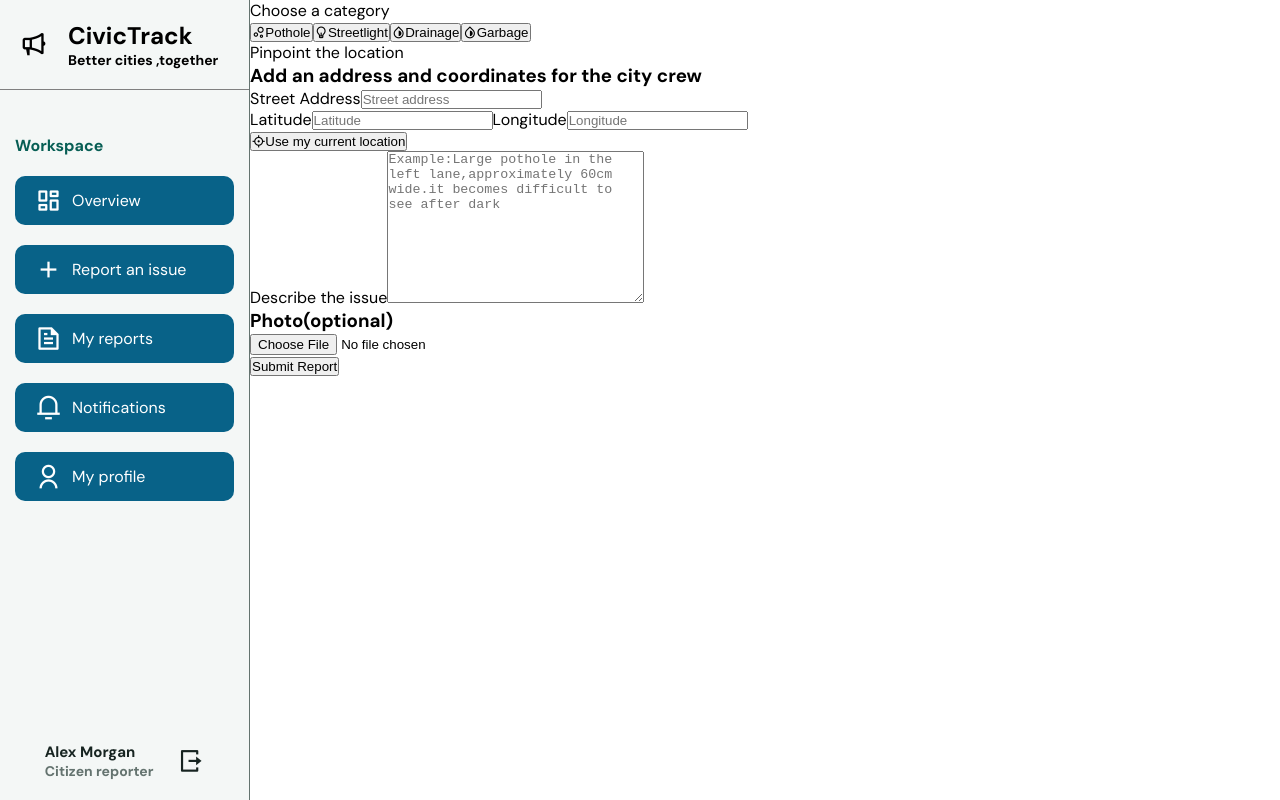
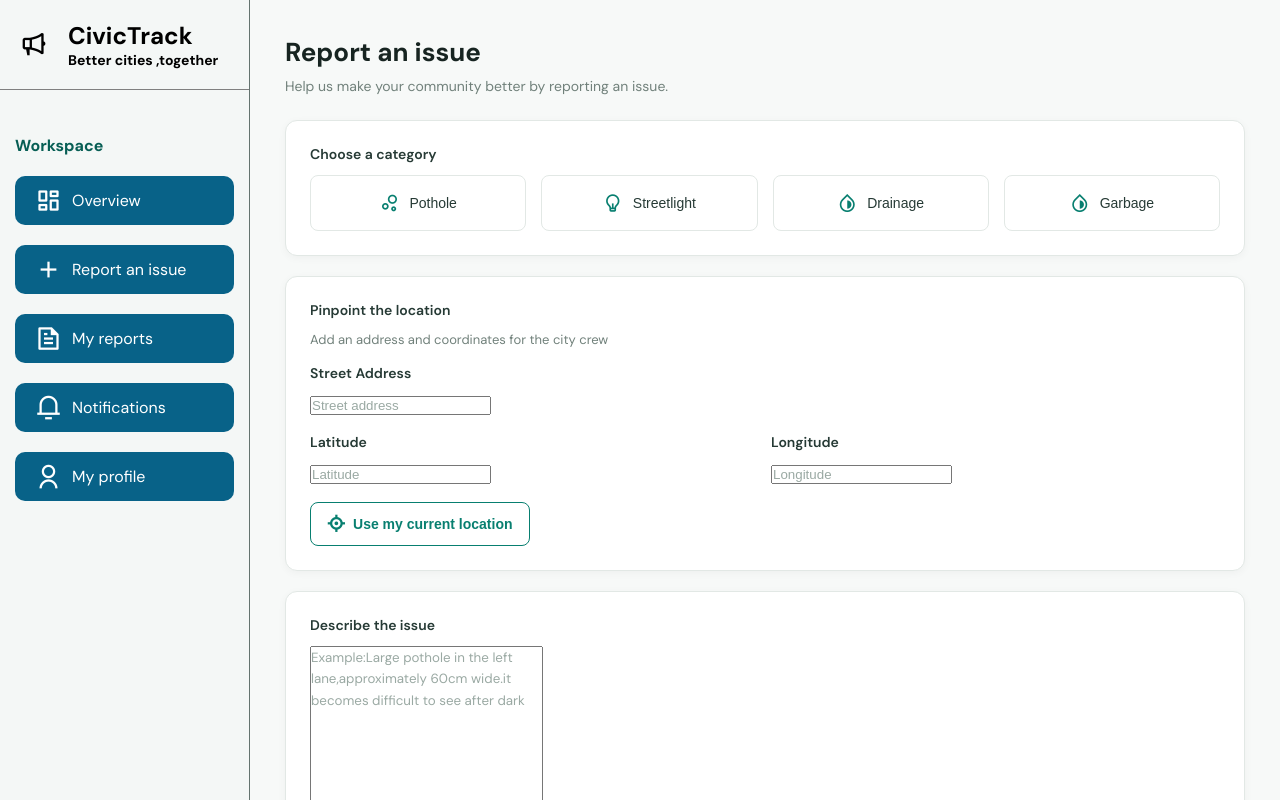
Before and after one commit to henrytheanalyst/CivicTrack, a React (Vite) app in the folder Frontend/civictrack/: page / in a window 1280 px wide. Both pictures are taken after a click on the element "Report an issue". Shown: the top 800 px of the page. Built offline with nearby package versions, Linux system fonts and the light colour scheme.

Commit message:
style report issue page

```diff
--- a/Frontend/civictrack/src/Components/ReportIssue.css
+++ b/Frontend/civictrack/src/Components/ReportIssue.css
@@ -0,0 +1,156 @@
+.report-section{
+    flex: 1;;
+    min-height: 100vh;
+    padding: 35px;
+    background: #f7f9f8;
+}
+.report-section .box{
+    background: #ffffff;
+    border: 1px solid #e2e8e5;
+    border-radius: 12px;
+    padding: 24px;
+    margin-bottom: 20px;
+    box-shadow: 0 2px 8px rgba(0, 0, 0, 0.04);
+}
+.report-section label{
+    display: block;
+    font-size: 14px;
+    font-weight: 600;
+    color: #263a35;
+    margin-bottom: 12px;
+}
+.report-section .box h3{
+    font-size: 13px;
+    font-weight: 400;
+    color: #71817b;
+    margin-bottom: 16px;
+}
+.form-grid{
+    display: grid;
+    grid-template-columns: repeat(4,1fr);
+    gap: 15px;
+}
+.form-grid button{
+    display: flex;
+    align-items: center;
+    justify-content: center;
+    gap: 10px;
+    padding: 16px;
+    border: 1px solid #e2e8e5;
+    border-radius: 8px;
+    background: #ffffff;
+    color: #263a35;
+    font-size: 14px;
+    font-weight: 500;
+    cursor: pointer;
+    transition: all 0.2s ease;
+}
+.form-grid button:hover{
+    border-color: #087f70;
+    background-color: #f0f8f6;
+}
+.form-grid button i{
+    font-size: 20px;
+    color: #087f70;
+}
+.report-section input[type="text"]:focus,
+.report-section textarea:focus{
+    border-color: #087f70;
+    box-shadow: 0 0 0 3px rgba(8, 127, 112, 0.1);
+}
+.report-section input::placeholder,
+.report-section textarea::placeholder{
+    color: #9aa9a3;
+}
+.form-box{
+    display: grid;
+    grid-template-columns: 1fr 1fr;
+    gap: 12px;
+    margin-top: 18px;
+}
+.report-section .box > button{
+    display: flex;
+    align-items: center;
+    gap: 8px;
+    padding: 11px 16px;
+    margin-top: 18px;
+    border: 1px solid #087f70;
+    border-radius: 8px;
+    background-color: #ffffff;
+    color: #087f70;
+    font-size: 14px;
+    font-weight: 600;
+    cursor: pointer;
+    transition: all 0.2s ease;
+}
+.report-section .box>button:hover{
+    background-color: #087f70;
+    color: #ffffff;
+}
+.report-section .box> button i{
+    font-size: 18px;
+}
+.report-section textarea{
+    min-height: 140px;
+    resize: vertical;
+    line-height: 1.6;
+    font-family: inherit;
+}
+.report-section input[type="file"]{
+    width: 100%;
+    padding: 14px;
+    border: 1px dashed #aabcb4;
+    border-radius: 8px;
+    background-color: #f8faf9;
+    color: #64736f;
+    font-size: 13px;
+    cursor: pointer;
+}
+.report-section form > button[type="submit"]{
+    width: 100%;
+    padding: 15px;
+    border: none;
+    border-radius: 8px;
+    background-color: #087f70;
+    color: #ffffff;
+    font-size: 15px;
+    font-weight: 600;
+     cursor: pointer;
+     transition: background-color 0.2s ease,transform 0.2s;
+}
+.report-section form > button[type="submit"]:hover{
+    background-color: #06685d;
+    transform: translateX(-2px);
+}
+.report-header{
+    margin-bottom: 25px;
+}
+.report-header h1{
+    font-size: 26px;
+    font-weight: 700;
+    color: #172421;
+    margin-bottom: 8px;
+}
+.report-header p{
+    font-size: 14px;
+color: #71817b;
+}
+@media(max-width:768px){
+    .report-section{
+        padding: 20px;
+    }
+    .form-grid{
+        grid-template-columns: repeat(2,1fr);
+    }
+}
+@media(max-width:480px){
+    .report-section{
+        padding: 14px;
+    }
+    .report-section .box{
+        padding: 16px;
+    }
+    .form-box{
+        grid-template-columns: 1fr;
+    }
+}
--- a/Frontend/civictrack/src/Components/ReportIssue.jsx
+++ b/Frontend/civictrack/src/Components/ReportIssue.jsx
@@ -2,6 +2,12 @@ import './ReportIssue.css';
 function ReportIssue(){
     return(
         <section className="report-section">
+            <div className="report-header">
+                <h1>Report an issue</h1>
+                <p>
+                    Help us make your community better by reporting an issue.
+                </p>
+            </div>
         <form action="">
             <div className="box">
                 <label htmlFor="category">Choose a category</label>
@@ -31,10 +37,15 @@ function ReportIssue(){
                 <label htmlFor="streetaddress">Street Address</label>
                 <input type="text" placeholder="Street address" id='streetaddress' />
                 <div className="form-box">
-                    <label htmlFor="latitude">Latitude</label>
-                    <input type="text" placeholder="Latitude" id='latitide' />
-                    <label htmlFor="longitude">Longitude</label>
-                     <input type="text" placeholder="Longitude" id='longitude' />
+                    <div>
+                        <label htmlFor="latitude">Latitude</label>
+                        <input type="text" placeholder="Latitude" id='latitide' />
+                    </div>
+                    <div>
+                        <label htmlFor="longitude">Longitude</label>
+                        <input type="text" placeholder="Longitude" id='longitude' />
+                    </div>
+
                 </div>
                 <button>
                     <i className="ri-focus-3-line"></i>
@@ -45,7 +56,7 @@ function ReportIssue(){
                 <label htmlFor="description">Describe the issue</label>
                 <textarea  cols="30" rows="10" placeholder="Example:Large pothole in the left lane,approximately 60cm wide.it becomes difficult to see after dark" id='description'></textarea>
                 <h3>Photo(optional)</h3>
-                <input type="file" accept='image/*'/>
+                <input type="file" accept='image/*' id='photo'/>
             </div>
             <button type='submit'>Submit Report</button>
         </form>
```
